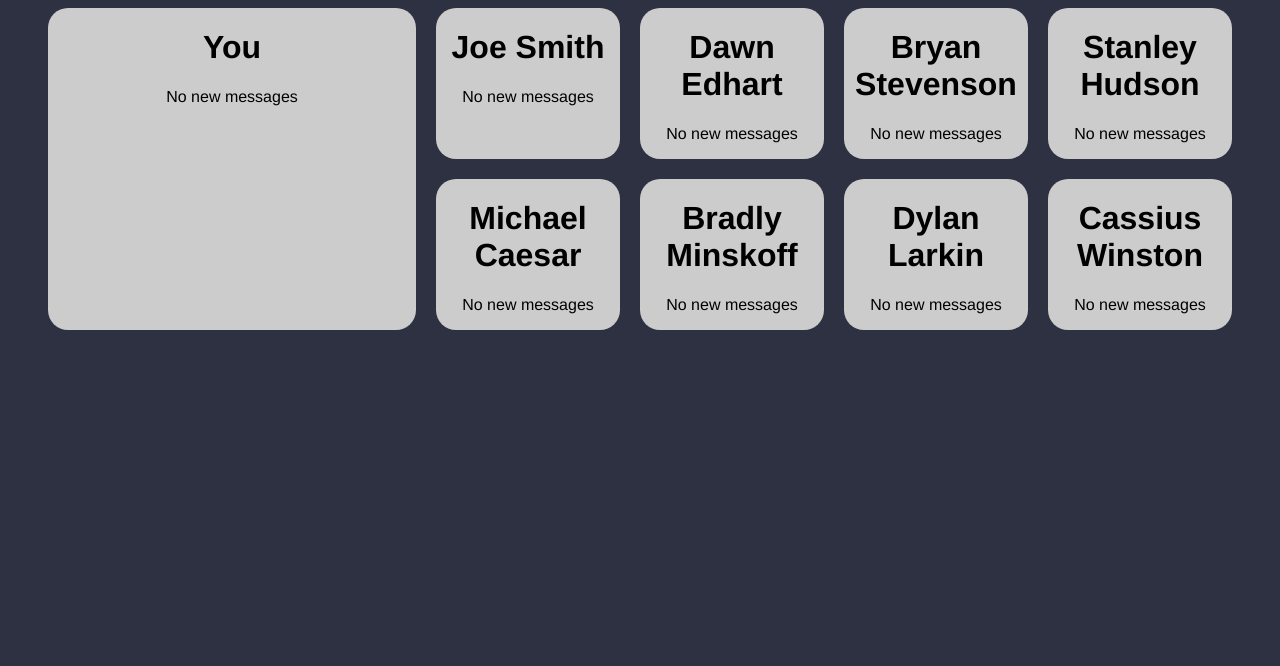
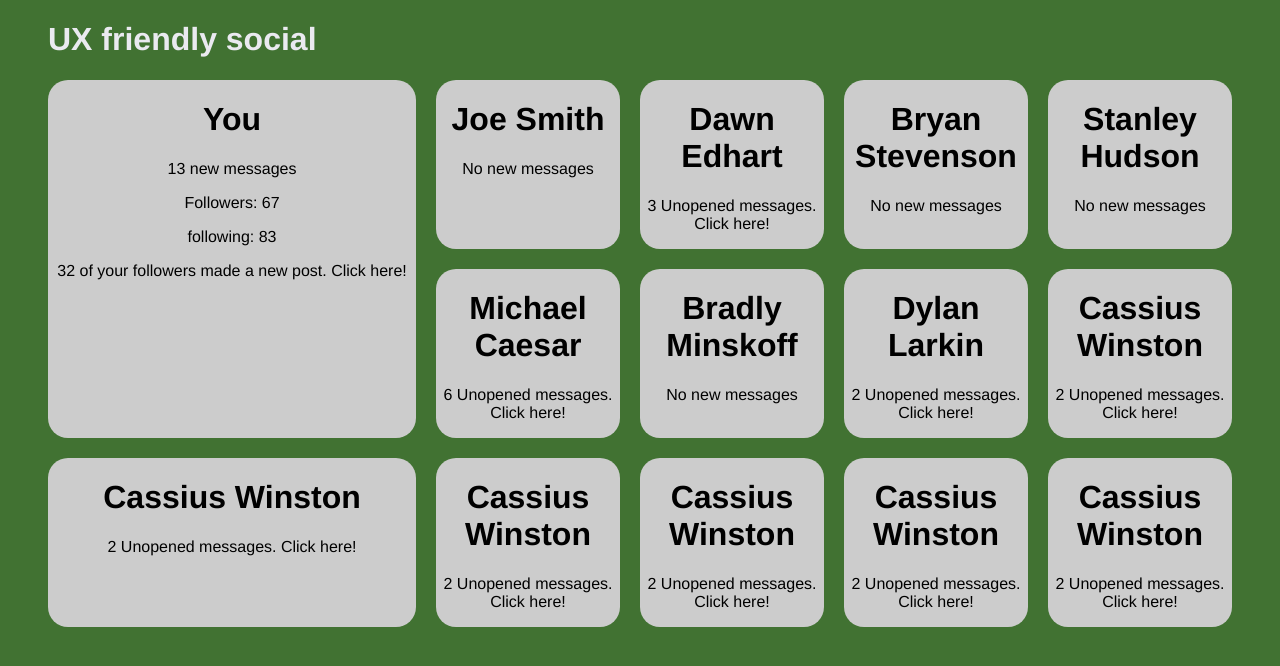
Before and after one commit to rokopluk/Challenge4, a website: page index.html in a window 1280 px wide. Drawn offline with Linux system fonts and the light colour scheme.

Commit message:
updated user profiles

```diff
--- a/index.html
+++ b/index.html
@@ -8,11 +8,15 @@
     <link rel="stylesheet" href="screen.css">
   </head>
   <body>
+    <h1>UX friendly social</h1>
     <div class ="grid-container">
 
       <div class ="module large">
           <h1>You</h1>
-          <p>No new messages</p>
+          <p>13 new messages</p>
+          <p>Followers: 67</p>
+          <p>following: 83</p>
+          <p>32 of your followers made a new post. Click here!</p>
       </div>
 
       <div class ="module regular">
@@ -22,7 +26,7 @@
 
       <div class ="module regular">
           <h1>Dawn Edhart</h1>
-          <p>No new messages</p>
+          <p>3 Unopened messages. Click here!</p>
       </div>
 
       <div class ="module regular">
@@ -37,7 +41,7 @@
 
       <div class ="module regular">
           <h1>Michael Caesar</h1>
-          <p>No new messages</p>
+          <p>6 Unopened messages. Click here!</p>
       </div>
 
       <div class ="module regular">
@@ -47,13 +51,38 @@
 
       <div class ="module regular">
           <h1>Dylan Larkin</h1>
-          <p>No new messages</p>
+          <p>2 Unopened messages. Click here!</p>
       </div>
 
       <div class ="module regular">
           <h1>Cassius Winston</h1>
-          <p>No new messages</p>
+          <p>2 Unopened messages. Click here!</p>
       </div>
+
+      <div class ="module regular">
+        <h1>Cassius Winston</h1>
+        <p>2 Unopened messages. Click here!</p>
+    </div>
+
+    <div class ="module regular">
+      <h1>Cassius Winston</h1>
+      <p>2 Unopened messages. Click here!</p>
+  </div>
+
+  <div class ="module regular">
+    <h1>Cassius Winston</h1>
+    <p>2 Unopened messages. Click here!</p>
+  </div>
+
+  <div class ="module regular">
+    <h1>Cassius Winston</h1>
+    <p>2 Unopened messages. Click here!</p>
+  </div>
+
+  <div class ="module regular">
+    <h1>Cassius Winston</h1>
+    <p>2 Unopened messages. Click here!</p>
+  </div>
 
   </div>
   </body>
--- a/screen.css
+++ b/screen.css
@@ -2,17 +2,12 @@
 :root{
     --card-radius: 20px;
     --card-font-color: #000000;
-    --planet-width: 100px;
-    --planet-height: 100px;
-    --planet-border-radius: 50%;
-    --planet-color: #fcfcfc;
-    --planet-margin: 0 auto;
 }
 
 body {
     font-family: Helvetica, sans-serif;
     color: #eaeaf0;
-    background: #2D3142;
+    background: #417232;
     padding: 0 40px;
     text-align: left;
 }
```
